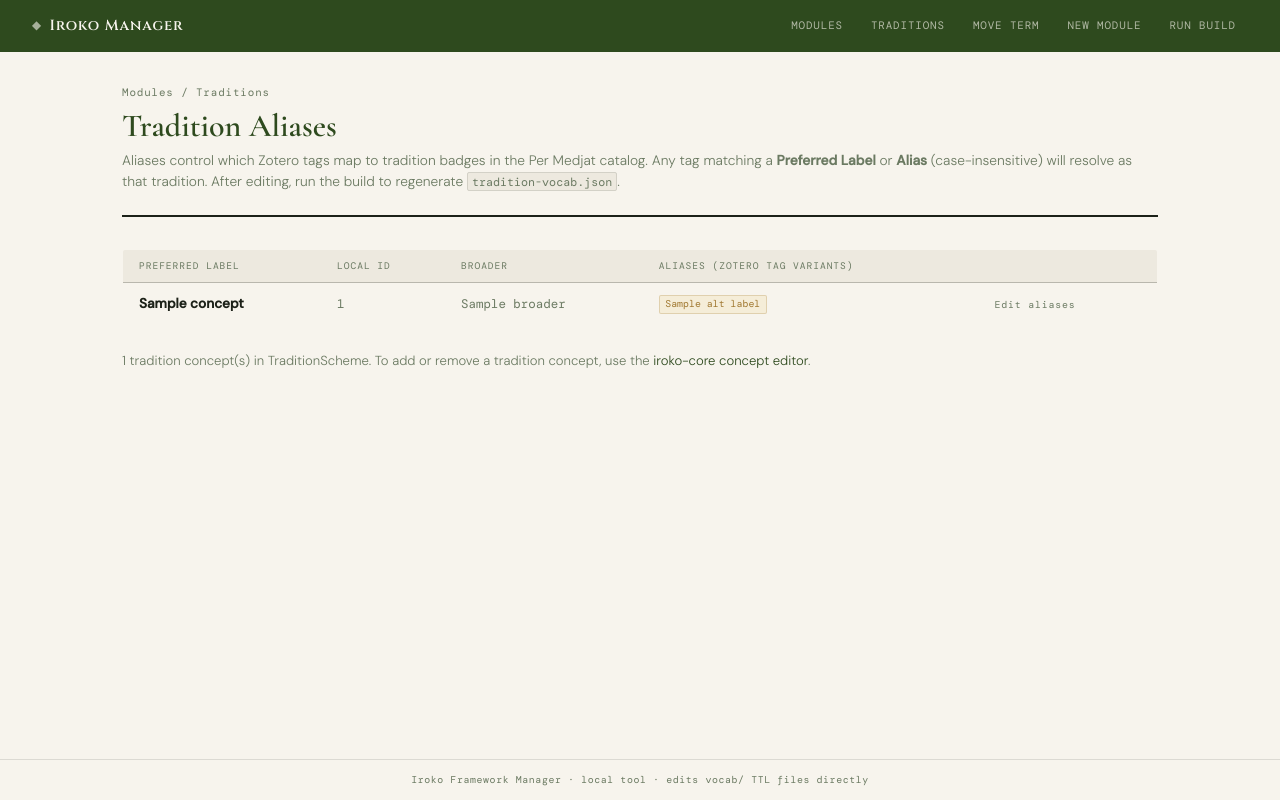
After one commit to iroko-framework/iroko-framework, a Flask app: template scripts/manage/templates/traditions.html in a window 1280 px wide. The commit adds this page. Run offline with Flask 3, Linux system fonts and the light colour scheme; the template is opened without the code that fills it: most values are stand-ins (such as "Sample title", 1, 10 or a date in 2020).

Commit message:
Tradition Scripts updates

```diff
--- a/scripts/generate_tradition_vocab.py
+++ b/scripts/generate_tradition_vocab.py
@@ -16,6 +16,9 @@ import argparse
 import json
 import sys
 from pathlib import Path
+
+if hasattr(sys.stdout, "reconfigure"):
+    sys.stdout.reconfigure(encoding="utf-8", errors="replace")
 
 from rdflib import Graph, Namespace, SKOS, RDFS
 
--- a/scripts/manage/app.py
+++ b/scripts/manage/app.py
@@ -353,6 +353,35 @@ def module_new():
     return render_template("module_new.html", layer_options=LAYER_OPTIONS)
 
 # ---------------------------------------------------------------------------
+# Tradition aliases
+# ---------------------------------------------------------------------------
+
+@app.route("/traditions")
+def traditions():
+    g = mgr.load_module("iroko-core")
+    concepts = mgr.get_tradition_concepts(g)
+    return render_template("traditions.html", concepts=concepts)
+
+@app.route("/traditions/<local_id>/aliases", methods=["GET", "POST"])
+def tradition_aliases(local_id):
+    g = mgr.load_module("iroko-core")
+    concept = mgr.get_concept(g, local_id)
+    if concept is None:
+        flash(f"Tradition concept '{local_id}' not found in iroko-core.", "error")
+        return redirect(url_for("traditions"))
+
+    if request.method == "POST":
+        raw = request.form.get("alt_labels", "")
+        new_alts = [a.strip() for a in raw.split("\n") if a.strip()]
+        mgr.set_alt_labels(g, local_id, new_alts)
+        mgr.save_module("iroko-core", g)
+        flash(f"Aliases for {concept['label']} updated ({len(new_alts)} alias(es)).", "success")
+        return redirect(url_for("traditions"))
+
+    return render_template("tradition_aliases.html", concept=concept)
+
+
+# ---------------------------------------------------------------------------
 # Build
 # ---------------------------------------------------------------------------
 
--- a/scripts/manage/iroko_manager.py
+++ b/scripts/manage/iroko_manager.py
@@ -170,10 +170,12 @@ def get_concept(g: Graph, local_id: str) -> Optional[dict]:
         return None
     scheme_uri = g.value(uri, SKOS.inScheme)
     broader_uri = g.value(uri, SKOS.broader)
+    alt_labels = sorted({str(o) for o in g.objects(uri, SKOS.altLabel)})
     return {
         "uri":        str(uri),
         "local_id":   local_id,
         "label":      pref_label(g, uri),
+        "alt_labels": alt_labels,
         "definition": definition(g, uri),
         "scope_note": scope_note(g, uri),
         "scheme_id":  local(str(scheme_uri)) if scheme_uri else "",
@@ -193,7 +195,10 @@ def get_all_schemes(g: Graph) -> list[dict]:
     return sorted(schemes, key=lambda x: x["label"])
 
 def upsert_concept(g: Graph, data: dict) -> None:
-    """Add or update a SKOS Concept. data keys: local_id, label, definition, scope_note, scheme_id, access, broader."""
+    """Add or update a SKOS Concept.
+    data keys: local_id, label, alt_labels (list), definition, scope_note,
+               scheme_id, access, broader.
+    """
     uri = iroko_uri(data["local_id"])
 
     # Remove existing triples about this URI so we start clean
@@ -205,6 +210,10 @@ def upsert_concept(g: Graph, data: dict) -> None:
     if data.get("label"):
         g.add((uri, SKOS.prefLabel, Literal(data["label"], lang="en")))
         g.add((uri, RDFS.label, Literal(data["label"], lang="en")))
+
+    for alt in data.get("alt_labels") or []:
+        if alt:
+            g.add((uri, SKOS.altLabel, Literal(alt, lang="en")))
 
     if data.get("definition"):
         g.add((uri, SKOS.definition, Literal(data["definition"], lang="en")))
@@ -220,6 +229,39 @@ def upsert_concept(g: Graph, data: dict) -> None:
 
     if data.get("access"):
         g.add((uri, IROKO.minimumAccessLevel, iroko_uri(data["access"])))
+
+
+def set_alt_labels(g: Graph, local_id: str, alt_labels: list[str]) -> bool:
+    """Replace all skos:altLabel values on a concept. Returns False if concept not found."""
+    uri = iroko_uri(local_id)
+    if (uri, RDF.type, SKOS.Concept) not in g:
+        return False
+    for o in list(g.objects(uri, SKOS.altLabel)):
+        g.remove((uri, SKOS.altLabel, o))
+    for alt in alt_labels:
+        if alt.strip():
+            g.add((uri, SKOS.altLabel, Literal(alt.strip(), lang="en")))
+    return True
+
+
+def get_tradition_concepts(g: Graph) -> list[dict]:
+    """Return all TraditionScheme concepts with labels and altLabels, sorted by prefLabel."""
+    tradition_scheme = iroko_uri("TraditionScheme")
+    concepts = []
+    for c in g.subjects(SKOS.inScheme, tradition_scheme):
+        if not str(c).startswith(IROKO_NS):
+            continue
+        broader_uri = g.value(c, SKOS.broader)
+        alt_labels = sorted({str(o) for o in g.objects(c, SKOS.altLabel)})
+        concepts.append({
+            "local_id":   local(str(c)),
+            "label":      pref_label(g, c),
+            "alt_labels": alt_labels,
+            "broader":    local(str(broader_uri)) if broader_uri else "",
+            "definition": definition(g, c),
+        })
+    return sorted(concepts, key=lambda x: x["label"])
+
 
 # ---------------------------------------------------------------------------
 # Classes
--- a/scripts/manage/static/manager.css
+++ b/scripts/manage/static/manager.css
@@ -549,6 +549,91 @@ code { font-family: var(--mono); font-size: .85em; background: var(--paper-warm)
   word-break: break-word;
 }
 
+/* ── Tradition alias table ────────────────────────────────────── */
+.mgr-table {
+  width: 100%;
+  border-collapse: collapse;
+  border: 1px solid var(--rule-strong);
+  border-radius: 3px;
+  overflow: hidden;
+  font-size: .85rem;
+}
+.mgr-table thead tr {
+  background: var(--paper-warm);
+  border-bottom: 1px solid var(--rule-strong);
+}
+.mgr-table th {
+  font-family: var(--mono);
+  font-size: .6rem;
+  letter-spacing: .1em;
+  text-transform: uppercase;
+  color: var(--ink-soft);
+  padding: .5rem 1rem;
+  text-align: left;
+  font-weight: 400;
+}
+.mgr-table td {
+  padding: .65rem 1rem;
+  border-bottom: 1px solid var(--rule);
+  vertical-align: middle;
+  line-height: 1.45;
+}
+.mgr-table tbody tr:last-child td { border-bottom: none; }
+.mgr-table tbody tr:hover td { background: var(--paper-warm); }
+
+.mgr-alias-chip {
+  display: inline-block;
+  font-family: var(--mono);
+  font-size: .62rem;
+  padding: .12em .55em;
+  border-radius: 2px;
+  background: var(--gold-light);
+  color: var(--gold);
+  border: 1px solid rgba(160,120,48,.25);
+  margin: .1em .15em .1em 0;
+  white-space: nowrap;
+}
+
+.mgr-mono { font-family: var(--mono); font-size: .78rem; color: var(--ink-soft); }
+.mgr-muted { font-family: var(--mono); font-size: .72rem; color: var(--ink-soft); font-style: italic; }
+.mgr-hint { font-size: .82rem; color: var(--ink-soft); }
+.mgr-hint a { color: var(--green); }
+
+.mgr-btn-sm { font-size: .62rem; padding: .3em .8em; }
+
+/* ── Concept meta block (alias editor) ────────────────────────── */
+.mgr-meta-block {
+  border: 1px solid var(--rule-strong);
+  border-radius: 3px;
+  background: var(--paper-warm);
+  padding: .75rem 1rem;
+  margin-bottom: 1.5rem;
+  display: flex;
+  flex-direction: column;
+  gap: .4rem;
+}
+.mgr-meta-row {
+  display: grid;
+  grid-template-columns: 110px 1fr;
+  gap: .75rem;
+  font-size: .84rem;
+  align-items: baseline;
+}
+.mgr-meta-key {
+  font-family: var(--mono);
+  font-size: .62rem;
+  letter-spacing: .08em;
+  text-transform: uppercase;
+  color: var(--ink-soft);
+}
+
+.mgr-actions {
+  display: flex;
+  gap: .75rem;
+  align-items: center;
+  padding-top: 1rem;
+}
+
 /* ── Responsive ───────────────────────────────────────────────── */
 @media (max-width: 768px) {
   .mgr-main { padding: 0 1rem 2rem; }
--- a/scripts/manage/templates/base.html
+++ b/scripts/manage/templates/base.html
@@ -15,6 +15,7 @@
   </a>
   <div class="mgr-nav-links">
     <a href="{{ url_for('dashboard') }}" {% if request.endpoint == 'dashboard' %}class="active"{% endif %}>Modules</a>
+    <a href="{{ url_for('traditions') }}" {% if request.endpoint in ('traditions', 'tradition_aliases') %}class="active"{% endif %}>Traditions</a>
     <a href="{{ url_for('term_move') }}" {% if request.endpoint == 'term_move' %}class="active"{% endif %}>Move Term</a>
     <a href="{{ url_for('module_new') }}" {% if request.endpoint == 'module_new' %}class="active"{% endif %}>New Module</a>
     <a href="{{ url_for('build_page') }}" {% if request.endpoint == 'build_page' %}class="active"{% endif %}>Run Build</a>
--- /dev/null
+++ b/scripts/manage/templates/traditions.html
@@ -0,0 +1,57 @@
+{% extends "base.html" %}
+{% block title %}Tradition Aliases{% endblock %}
+
+{% block content %}
+<div class="mgr-page-head">
+  <div>
+    <div class="mgr-breadcrumb"><a href="{{ url_for('dashboard') }}">Modules</a> / Traditions</div>
+    <h1 class="mgr-h1">Tradition Aliases</h1>
+    <p class="mgr-subtitle">
+      Aliases control which Zotero tags map to tradition badges in the Per Medjat catalog.
+      Any tag matching a <strong>Preferred Label</strong> or <strong>Alias</strong> (case-insensitive)
+      will resolve as that tradition. After editing, run the build to regenerate
+      <code>tradition-vocab.json</code>.
+    </p>
+  </div>
+</div>
+
+<table class="mgr-table">
+  <thead>
+    <tr>
+      <th>Preferred Label</th>
+      <th>Local ID</th>
+      <th>Broader</th>
+      <th>Aliases (Zotero tag variants)</th>
+      <th></th>
+    </tr>
+  </thead>
+  <tbody>
+    {% for c in concepts %}
+    <tr>
+      <td><strong>{{ c.label }}</strong></td>
+      <td class="mgr-mono">{{ c.local_id }}</td>
+      <td class="mgr-mono">{{ c.broader or '—' }}</td>
+      <td>
+        {% if c.alt_labels %}
+          {% for a in c.alt_labels %}
+            <span class="mgr-alias-chip">{{ a }}</span>
+          {% endfor %}
+        {% else %}
+          <span class="mgr-muted">none</span>
+        {% endif %}
+      </td>
+      <td>
+        <a class="mgr-btn-ghost mgr-btn-sm"
+           href="{{ url_for('tradition_aliases', local_id=c.local_id) }}">Edit aliases</a>
+      </td>
+    </tr>
+    {% endfor %}
+  </tbody>
+</table>
+
+<p class="mgr-hint" style="margin-top:1.5rem;">
+  {{ concepts | length }} tradition concept(s) in TraditionScheme.
+  To add or remove a tradition concept, use the
+  <a href="{{ url_for('module_view', stem='iroko-core') }}#concepts">iroko-core concept editor</a>.
+</p>
+{% endblock %}
```
Also changed, not shown: GIT-PUSH-SESSION.md (added, +119 -0 lines), scripts/manage/templates/tradition_aliases.html (added, +61 -0 lines), vocab/tradition-vocab.json (+24 -24 lines), 1 other file.
